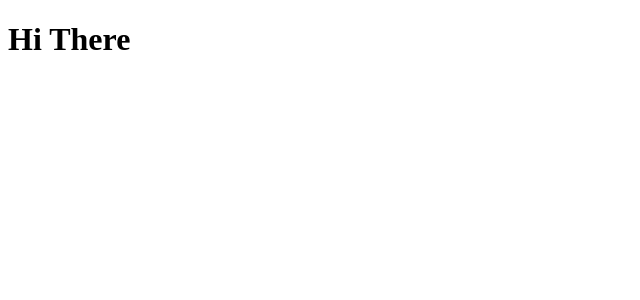
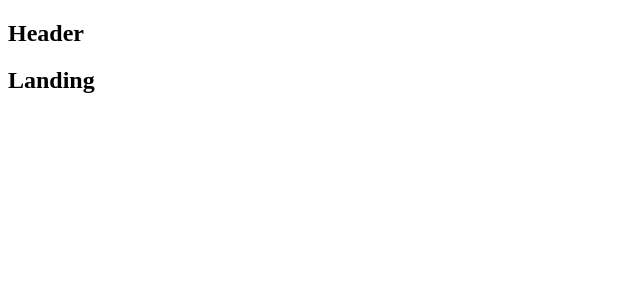
Before and after one commit to yasirrafiq786/server, a React (Create React App) app in the folder client/: page / in a window 1280 px wide. Shown: the top 300 px of the page, without its empty margins (0-640 px from the left). Built offline with nearby package versions, Linux system fonts and the light colour scheme.

Commit message:
Started Making Header Component

```diff
--- a/client/src/components/App.js
+++ b/client/src/components/App.js
@@ -1,7 +1,22 @@
 import React from 'react';
+import {BrowserRouter, Route} from 'react-router-dom';
+
+const Landing = () => <h2>Landing</h2>;
+const Dashboard = () => <h2>Dashboard</h2>;
+const SurveyNew = () => <h2>SurveyNew</h2>;
+const Header = () => <h2>Header</h2>;
 
 const App = () => {
-  return <h1>Hi There</h1>;
+  return (
+    <div>
+      <BrowserRouter>
+        <Header />
+        <Route exact path="/" component={Landing} />
+        <Route exact path="/surveys" component={Dashboard} />
+        <Route exact path="/surveys/new" component={SurveyNew} />
+      </BrowserRouter>
+    </div>
+  );
 };
 
 export default App;
```
Also changed, not shown: client/src/components/Header.js (added, +9 -0 lines).
